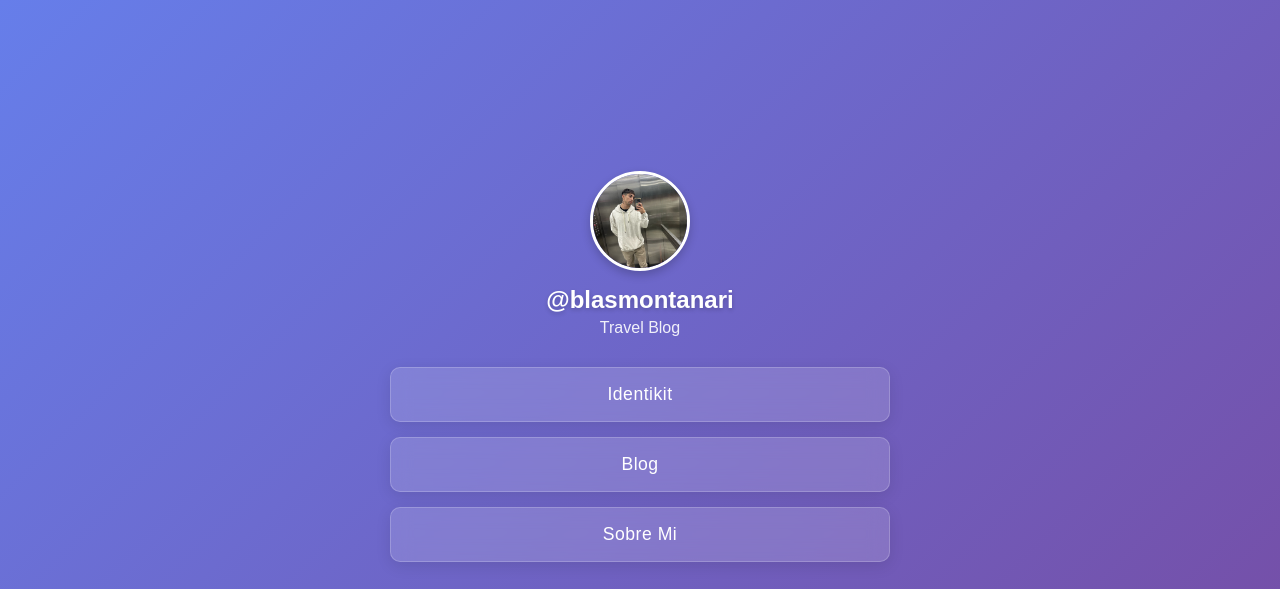
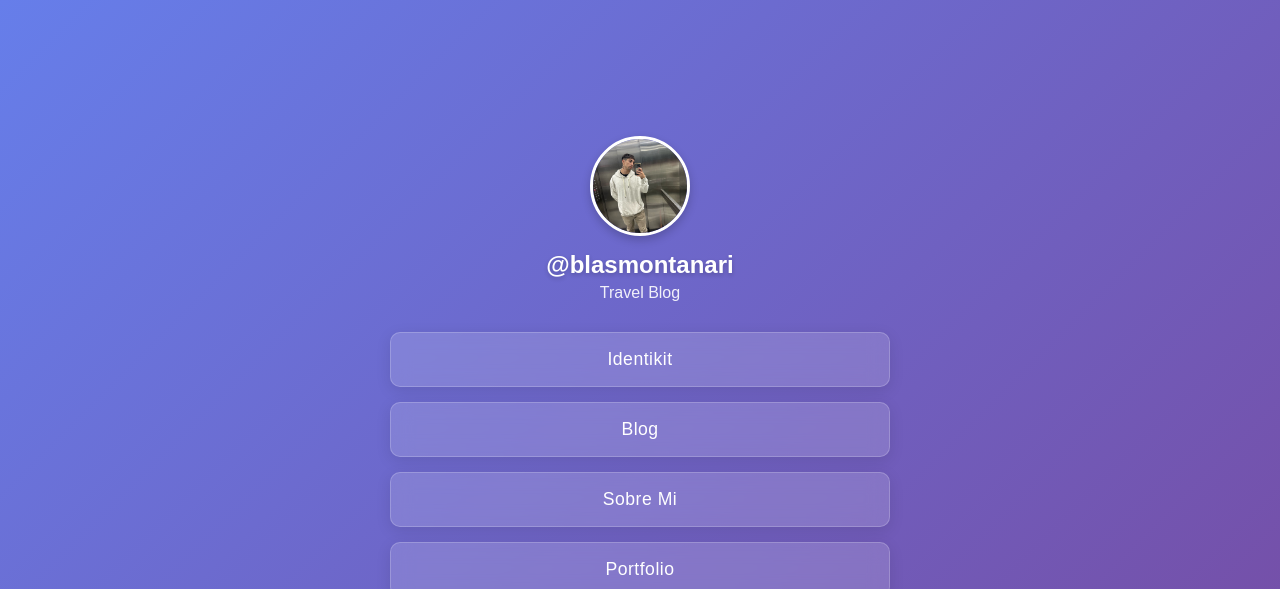
Before and after one commit to blassmm/uade-blog-vanila, a plain HTML site: page index.html in a window 1280 px wide. Shown: the top 589 px of the page. Drawn offline with Linux system fonts and the light colour scheme; a web font is replaced by a local one.

Commit message:
Add portfolio button and portfolio submodule

```diff
--- a/index.html
+++ b/index.html
@@ -34,6 +34,10 @@
       <a href="sobre-mi.html" class="link-item">
         <span class="link-text">Sobre Mi</span>
       </a>
+
+      <a href="portfolio_new/index.html" class="link-item">
+        <span class="link-text">Portfolio</span>
+      </a>
     </div>
 
     <div class="social-icons">
```
Also changed, not shown: 1 other file.
